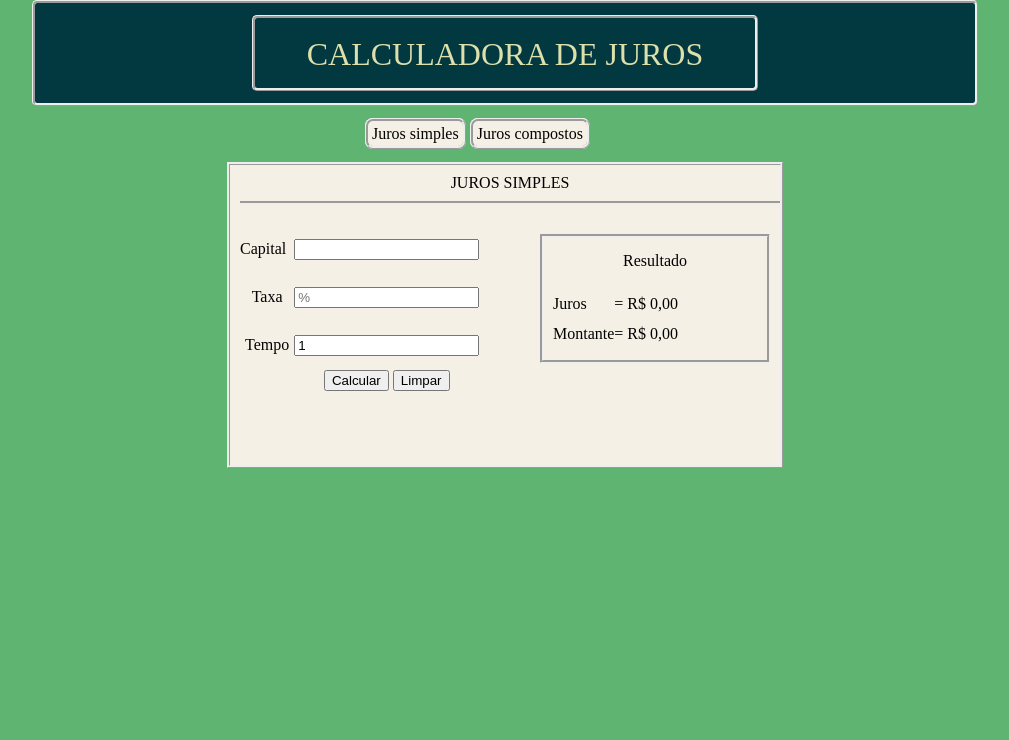
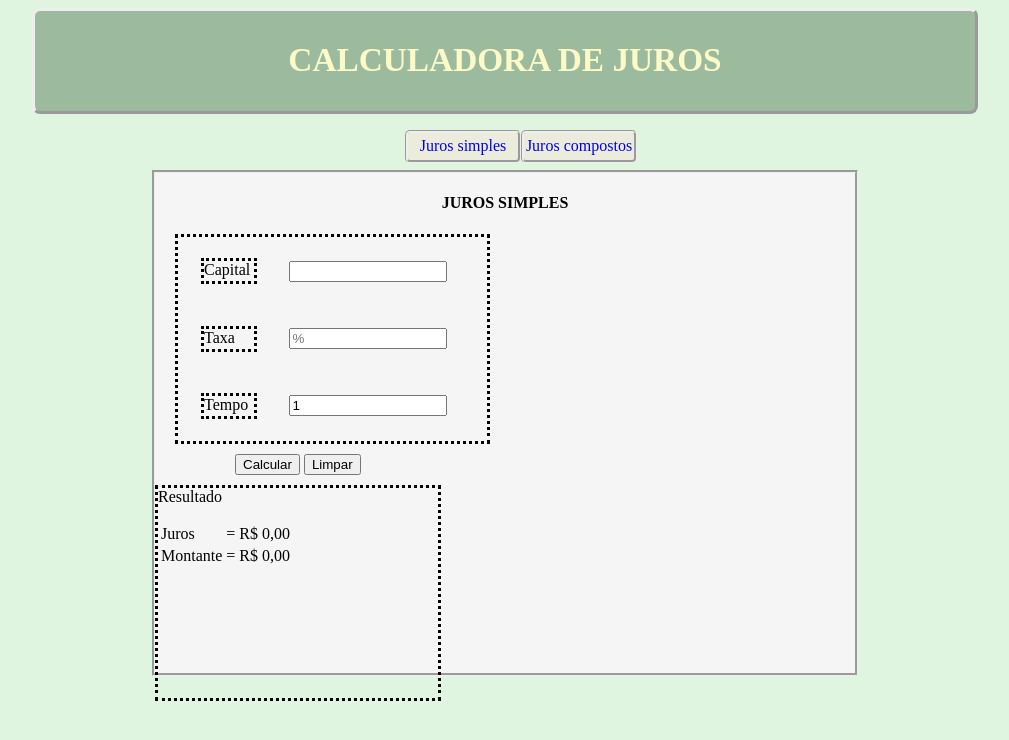
Before and after one commit to marcosrocha-br/calculadora-de-juros, a plain HTML site: page index.html in a window 1280 px wide. Shown: the whole page, without its empty margins (135-1144 px from the left). Drawn offline with Linux system fonts and the light colour scheme.

Commit message:
Organização de id e classes,  V2 do css

```diff
--- a/css/index.css
+++ b/css/index.css
@@ -1,105 +1,97 @@
+/*Organização de código e v2 de design*/
+
 body{
-    background-color: rgb(95, 180, 113);
-    margin:0 auto;
-    margin-right: auto;
+    background-color: rgb(223, 245, 223);
 }
-header{
-    background-color: rgb(2, 56, 63);
-    width: 940px;
+
+        /*Cabeçalho*/
+.cabecalho{
+    background-color: rgb(156, 187, 158);
+    width: 90%;
+    max-width: 940px;
     height: 100px;
-    border-style: ridge;
-    border-radius: 5px;
+    margin: auto;
+    border-style: outset;
+    border-radius: 8px;
+}
+h1{
+    text-align: center;
+    font-family: 'Times New Roman', Times, serif;
+    font-size: 25pt;
+    color: rgb(252, 251, 199);
+    margin-top: 30px;
+
+}
+a{
+    text-decoration: none;
+}
+.menu{
+    width: 280px;
+    height: 40px;
     margin-left: auto;
     margin-right: auto;
 }
 
-#cabeçalho h1{
-    font-size: xx-large;
-    color: rgb(221, 224, 171);
+.menu ul li{
+    position: relative;
+    display: inline-block;
+    list-style-type: none;
+    background-color: rgb(236, 236, 221);
+    width: 110px;
+    height: 23px;
+    padding-top: 4px;
+    border-style: groove;
+    border-radius: 5px;
     text-align: center;
-    border-style: ridge;
-    border-radius: 5px;
-    margin: 12px auto;
-    margin-right: auto;
-    width: 500px;
-    height: 50px;
-    padding-top: 20px;
+    align-items: center;
 }
-#cabeçalho a{
-    text-decoration: none;
-}
-nav{
-    width: 280px;
-    margin-top: 20px;
-    margin-left: auto;
-    margin-right: auto;
-    margin-bottom: 20px;
-    font-size: large;
-}
-#menu ul li{
-    display: inline;
-    border-style: ridge;
-    border-radius: 8px;
-    padding: 4px;
-    background-color:rgb(245, 240, 230);
+.menu li:hover{
+    background-color: rgb(253, 253, 253);
+
 }
 
-#menu a{
-    text-decoration: none;
-    color:black;
-}
-#article{
-    margin-left: auto;
-    margin-right: auto;
-    width: 940px;
-}
-#table{
-    background-color: rgb(245, 240, 230);
-    border-style: ridge;
-    width: 540px;
-    height: 300px;
-    margin-left: auto;
-    margin-right: auto;
-    padding-left: 10px;
-    margin-top: 10px;
+        /*Calculadora*/
+.calculadora{
+    border-style: groove;
+    width: 700px;
+    height: 500px;
+    margin: auto;
+    background-color: whitesmoke;
 
 }
-#calc{
+h4{
+    text-align: center;
+}
+.campo{
+    width: 45%;
+    height: 210px;
+    position: relative;
+    margin: auto;
     float: left;
-    text-align: center;
-    margin-left: auto;
-    margin-right: auto;
-}
-#titulo{
-    text-align: center;
-    border-bottom: groove;
-    margin-top: 10px;
-    padding-bottom: 10px;
-    margin-left: auto;
-    margin-right: auto;
+    border: dotted;
+    left: 20px;
 
 }
-#resultado{
-    border-style: groove;
-    margin-top: 30px;
-    margin-left: 300px;
-    margin-right: 10px;
-    margin-bottom: 40px;
-    height: 123px;
-    text-align: justify;
+.capital,.taxa,.tempo{
+    width: 50px;
+    height: 20px;
 
 }
-#tb-jm{
-    margin-left: 10px;
-    margin-top: 20px;
-    line-height: 30px;
+#capital, #taxa, #tempo{
+    position: relative;
+    width: 150px;
+    left: 25px;
+}
+.botoes{
+    position: relative;
+    clear: left;
+    left: 80px;
+    padding-top: 10px;
+    padding-bottom: 10px;
+}
+.resultado{
 
+    border: dotted;
+    width: 40%;
+    height: 210px;
 }
-#re{
-    text-align: center;
-}
-#ex table{
-
-}
-#cap{
-    margin-right: 8px;
--- a/index.html
+++ b/index.html
@@ -15,69 +15,57 @@
     <meta name="keywords" content="financeiro, juros, calculadora, taxa, montante, simples e compostos">
     <title>Calculadora de juros</title>
     <link rel="stylesheet" href="css/index.css">
-    <link rel="stylesheet" href="css/reset.css">
-
 </head>
 <body>
     <header>
-        <div id="cabeçalho">
+        <div class="cabecalho">
         <a href="index.html"><h1>CALCULADORA DE JUROS</h1></a>
         </div>
-
     </header>
-    <nav id="menu">
+    <nav class="menu">
         <ul>
-            <li><a href="index.html">Juros simples</a></li>
+            <li><a href="index.html">Juros simples</a></li=>
             <li><a href="compostos.html">Juros compostos</a></li>
         </ul>
     </nav>
-    <article id="article">
-            <div id="table">
-                <h4 id="titulo">JUROS SIMPLES</h4>
+    <article>
+            <div class="calculadora">
+                <h4>JUROS SIMPLES</h4>
 
-                <table id="calc">
+                <table class="campo">
                     <tr>                        <!--CAPITAL-->
-                        <td><p id="cap">Capital</p></td>
+                        <td><p class="campo capital">Capital</p></td>
                         <td><input type="number" value="" id="capital" autocomplete="off"></td>
                     </tr>
                     <tr>                        <!--TAXA-->
-                        <td><p id="tax">Taxa</p></td>
+                        <td><p class="campo taxa">Taxa</p></td>
                         <td><input type="number" value="" id="taxa" placeholder="%" autocomplete="off"></td>
                     </tr>
                     <tr>                        <!--TEMPO-->
-                        <td><p id="temp">Tempo</p></td>
+                        <td><p class="campo tempo">Tempo</p></td>
                         <td><input type="number" value="1" id="tempo" autocomplete="off"></td>
                     </tr>
-                    <tr>                        <!--BOTÕES-->
-                        <td>
-                            <p></p>
-                        </td>
-                        <td id="botoes">
+                </table>
+                                                <!--BOTÕES-->
+                <div class="botoes">
                     <input type="button" value="Calcular" id="calcular">
                     <input type="reset" value="Limpar" id="limpar">
-                        </td>
-                    </tr>
-                </table>
-
-            <div id="resultado">
-                <p id="re"><strong>Resultado</strong></p>
-                <table id="tb-jm">
+                </div>
+                                                <!--RESULTADO-->
+                <div class="resultado">
+                    <p<strong>Resultado</strong></p>
+                    <table>
                         <tr>
                             <td>Juros</td>
-                        <td id="j">= R$ 0,00</td>
+                            <td class="juros">= R$ 0,00</td>
                         </tr>
                         <tr>
                             <td>Montante</td>
-                        <td id="m">= R$ 0,00</td>
+                            <td class="montante">= R$ 0,00</td>
                         </tr>
                     </table>
                 </div>
-                <div id="ex"><!--EXPLICAÇÃO-->
-
             </div>
-
-            </div>
-
     </article>
 
     <script type="text/javascript" src="js/juros-simples.js" ></script>
--- a/js/juros-simples.js
+++ b/js/juros-simples.js
@@ -4,8 +4,6 @@ calc.addEventListener('click',calcular)
 
 var limp = document.getElementById('limpar')
 limp.addEventListener('click', limpar)
-
-
 
             //Função calcular
 function calcular(){
@@ -14,31 +12,28 @@ function calcular(){
     var taxa = document.getElementById('taxa')
     var tempo = document.getElementById('tempo')
 
-                //Conversão
+            //Conversão
     var c = Number(capital.value)
     var i = Number(taxa.value)
     var t = Number(tempo.value)
 
-                //Fórmulas
+            //Fórmulas
     var j = c*i/100*t   //juros
     var m = c+j         //montante
 
-
-
-    var juros = document.getElementById('j')
-    var montante = document.getElementById('m')
+    var juros = document.getElementsByClassName('juros')[0];
+    var montante = document.getElementsByClassName('montante')[0];
 
     juros.innerHTML=`= ${j.toLocaleString('pt-BR',{style:'currency', currency:'BRL'})}`
     montante.innerHTML=`= ${m.toLocaleString('pt-BR',{style:'currency', currency:'BRL'})}`
-
 }
             //Função limpar
 function limpar(){
     document.getElementById('capital').value="";
     document.getElementById('taxa').value="";
     document.getElementById('tempo').value="1";
-    var juros = document.getElementById('j')
+    var juros = document.getElementsByClassName('juros')[0];
     juros.innerHTML="= R$ 0,00"
-    var montante = document.getElementById('m')
+    var montante = document.getElementsByClassName('montante')[0];
     montante.innerHTML="= R$ 0,00"
 }
```
Also changed, not shown: compostos.html (+15 -20 lines). Lines whose indentation alone changed are shown as unchanged.
